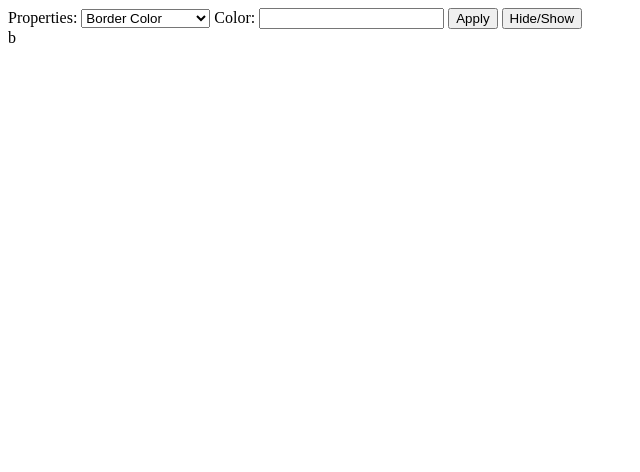
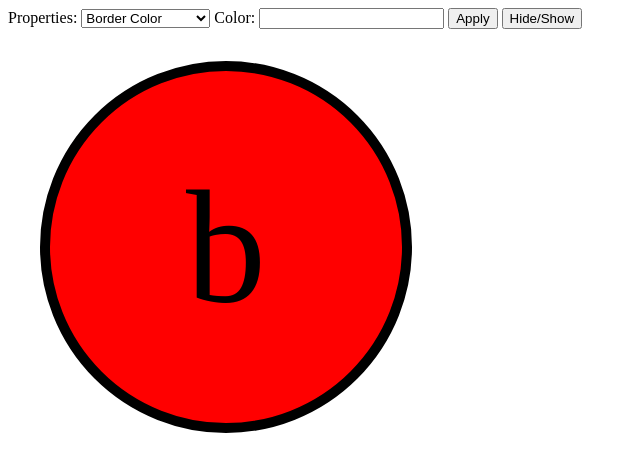
Before and after one commit to sule0010/assignments, a PHP site: page / in a window 1280 px wide. Shown: the top 472 px of the page, without its empty margins (0-640 px from the left). Run offline with PHP 8.4, Linux system fonts and the light colour scheme; some libraries are stand-ins or nearby versions.

Commit message:
Created a cirlce and styled it

```diff
--- a/mtm1526/assignment-3/css/general.css
+++ b/mtm1526/assignment-3/css/general.css
@@ -1,2 +1,20 @@
 @charset "utf-8";
 /* CSS Document */
+
+#circle {
+	margin: 1em;
+	padding: 3em;
+	display: block;
+	border-radius: 50em;
+	background-color: #F00;
+	width: 5em;
+	height: 5em;
+	text-align: center;
+	font-size: 2em;
+	line-height: 5em;
+	border: solid 10px #000000;
+}
+
+span{
+	font-size: 5em;
+}
```
